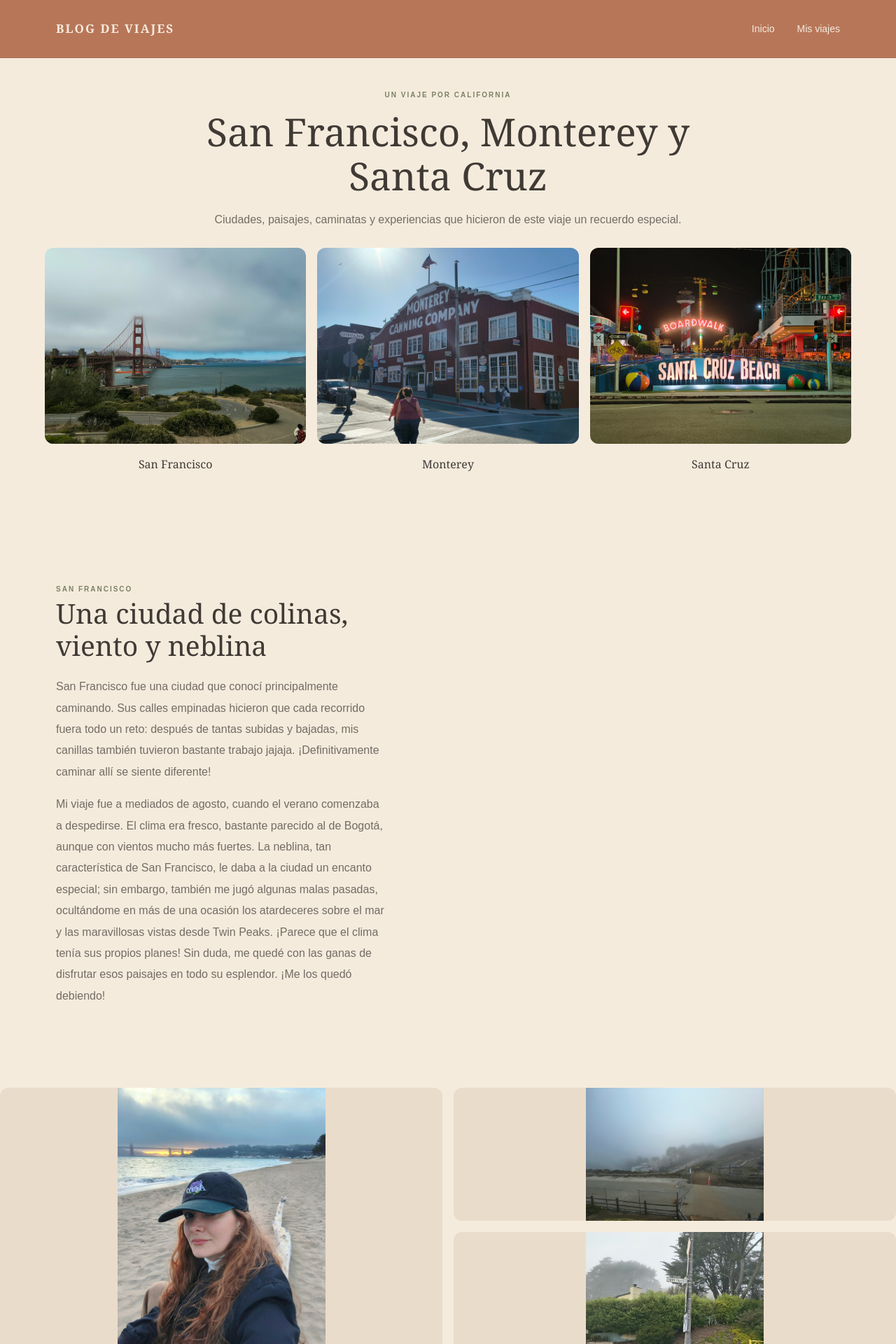
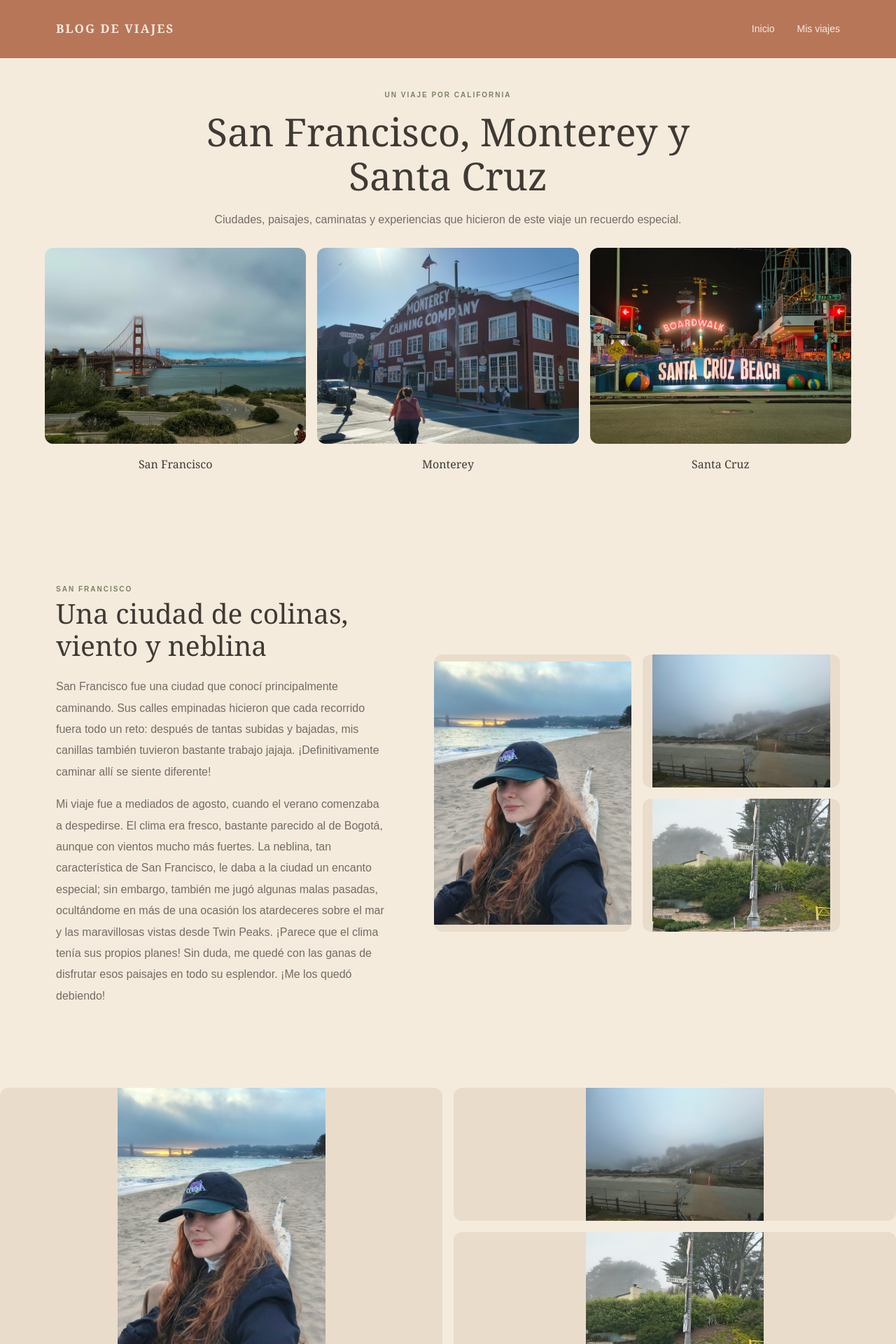
Before and after one commit to jszuluaga/mi-mundo-en-fotografias, a Jekyll site: the page built from SF.html, in a window 1280 px wide. Shown: the top 1920 px of the page at 70% size. Built offline with Jekyll 4.4.1, drawn with Linux system fonts in a browser that asks for light colours.

Commit message:
Update SF.html

```diff
--- a/SF.html
+++ b/SF.html
@@ -40,9 +40,8 @@ title: San Francisco, Monterey y Santa Cruz
     </div>
   </section>
 
-
 <!-- SAN FRANCISCO -->
-<section class="bloque-experiencia">
+<section class="bloque-experiencia bloque-neblina">
   <div class="texto-experiencia">
     <span class="categoria">SAN FRANCISCO</span>
     <h2>Una ciudad de colinas, viento y neblina</h2>
@@ -64,6 +63,17 @@ title: San Francisco, Monterey y Santa Cruz
       Sin duda, me quedé con las ganas de disfrutar esos paisajes en todo su esplendor.
       ¡Me los quedó debiendo!
     </p>
+  </div>
+
+  <div class="galeria-neblina">
+    <img src="{{ '/assets/images/image32_SF.jpeg' | relative_url }}"
+         alt="Paisaje vertical de San Francisco entre la neblina">
+
+    <img src="{{ '/assets/images/image33_SF.jpeg' | relative_url }}"
+         alt="Neblina cubriendo las colinas de San Francisco">
+
+    <img src="{{ '/assets/images/image34_SF.jpeg' | relative_url }}"
+         alt="Vista de San Francisco con neblina">
   </div>
 </section>
 
```
